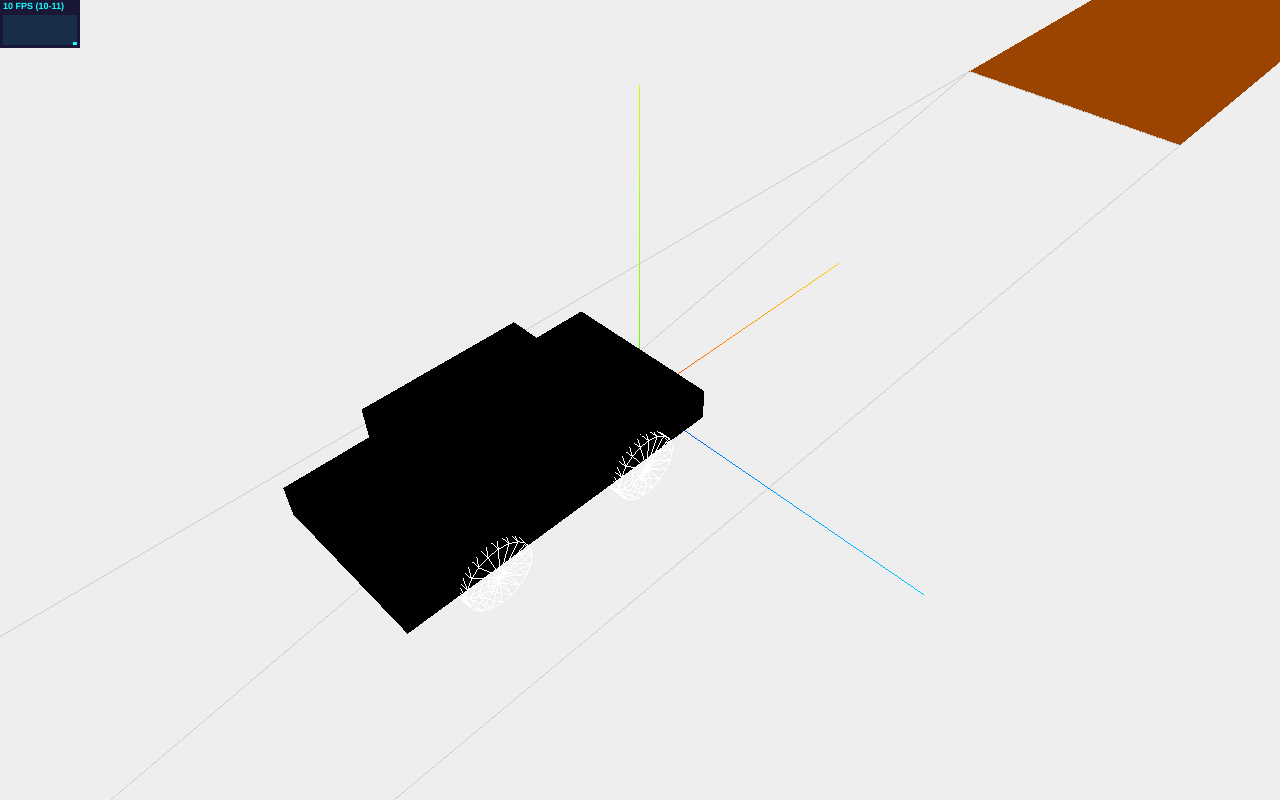
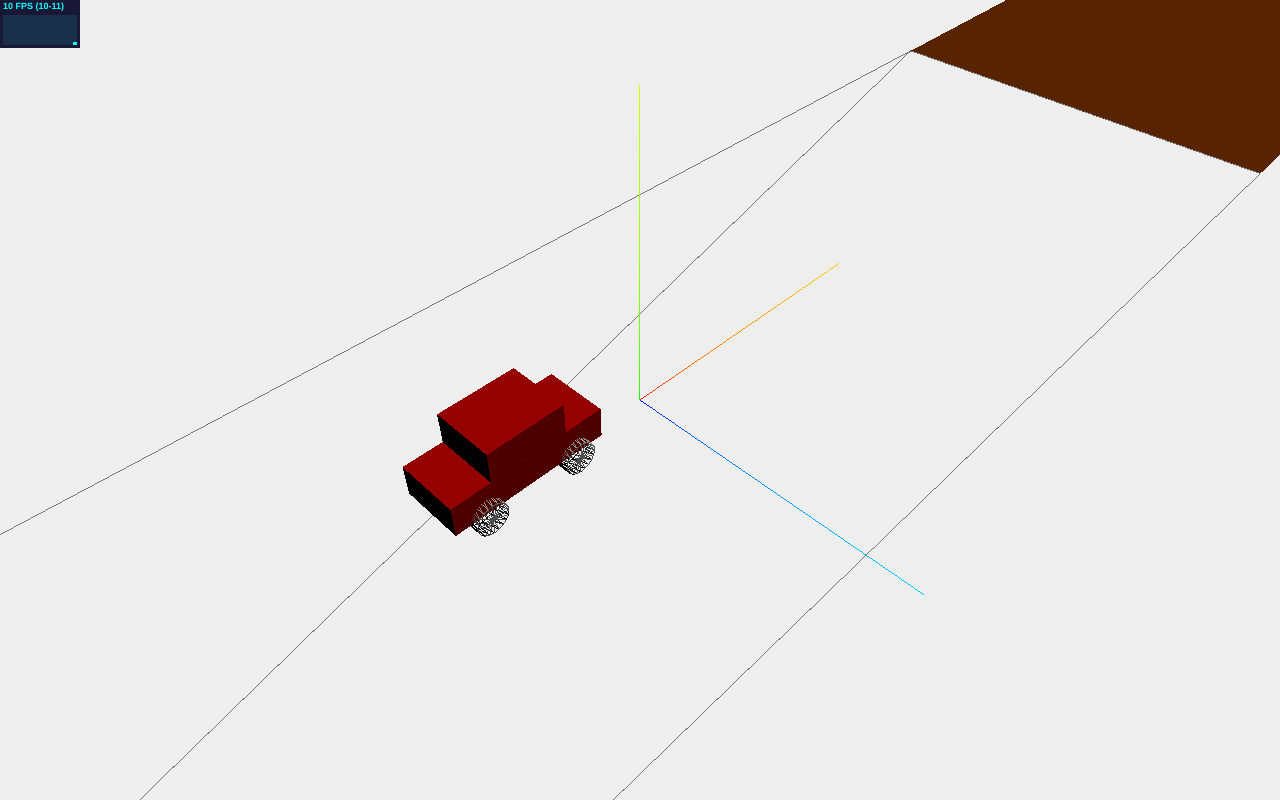
Before and after one commit to gxdragon/Study, a website: page views/index.html in a window 1280 px wide. Drawn offline with nearby package versions, Linux system fonts and the light colour scheme; animation ran at ten frames a second.

Commit message:
Modify  - Car Size  - Plane Size
2018. 08. 07. fin.

```diff
--- a/views/index.html
+++ b/views/index.html
@@ -19,21 +19,26 @@
 
         	var _planeSpeed = 1;
 			var _wheelSpeed = 0.1;
-			var _planeGeom = new THREE.PlaneGeometry(150, 20, 1, 1);
-			var _planeMaterial = new THREE.MeshBasicMaterial({color:0xcccccc, wireframe:true});
+			var _planeGeom = new THREE.PlaneGeometry(150, 33, 1, 1);
+			var _planeMaterial = new THREE.MeshLambertMaterial({color:0xcccccc, wireframe:true, shading: THREE.FlatShading});
 
             init();
             render();
 			function init(){
-				_renderer.setClearColor(0xEEEEEE);
+				_renderer.setClearColor(0xEEEEEE, 1.0);
 				_renderer.setSize(window.innerWidth, window.innerHeight);
-
+				_renderer.shadowMap.enabled = true;
 				var axes = new THREE.AxesHelper(20);
 				_scene.add(axes);
 
-				var light = new THREE.SpotLight(0xffffff);
-				light.position.set(-40, 60, -10);
-				_scene.add(light);
+
+                //Light Setting
+            	var directionalLight = new THREE.DirectionalLight( 0xffffff );
+                directionalLight.position.x = 5;
+                directionalLight.position.y = 20;
+                directionalLight.position.z = 5;
+                directionalLight.position.normalize();
+                _scene.add( directionalLight );
 
 
 				_oldPlane = new THREE.Mesh(_planeGeom, _planeMaterial);
@@ -41,6 +46,7 @@
 				_oldPlane.position.x = 30;
 				_oldPlane.position.y = 0;
 				_oldPlane.position.z = 0;
+				_oldPlane.receiveShadow = true;
 				_scene.add(_oldPlane);
 
 				createCar();
@@ -70,25 +76,27 @@
 				_oldPlane.position.x -= _planeSpeed;
 				if(_newPlane){
 					_newPlane.position.x -= _planeSpeed;
-					if(_newPlane.position.x==23){
+					if(_newPlane.position.x==29){
 						_scene.remove(_oldPlane);
-						_oldPlane = new THREE.Mesh(_planeGeom, new THREE.MeshBasicMaterial({color:0x003b9b}));
+						_oldPlane = new THREE.Mesh(_planeGeom, new THREE.MeshLambertMaterial({color:0x003b9b, shading: THREE.FlatShading}));
 						_oldPlane.rotation.x = -0.5 * Math.PI;
-						_oldPlane.position.x = 173;
+						_oldPlane.position.x = 179;
 						_oldPlane.position.y = 0;
 						_oldPlane.position.z = 0;
+						_oldPlane.receiveShadow = true;
 						_scene.add(_oldPlane);
 					}
 				}
-				if(_oldPlane.position.x==23){
+				if(_oldPlane.position.x==29){
 					if(_newPlane){
 						_scene.remove(_newPlane);
 					}
-					_newPlane = new THREE.Mesh(_planeGeom, new THREE.MeshBasicMaterial({color:0x9b4300}));
+					_newPlane = new THREE.Mesh(_planeGeom, new THREE.MeshLambertMaterial({color:0x9b4300, shading: THREE.FlatShading}));
 					_newPlane.rotation.x = -0.5 * Math.PI;
-					_newPlane.position.x = 173;
+					_newPlane.position.x = 179;
 					_newPlane.position.y = 0;
 					_newPlane.position.z = 0;
+					_newPlane.receiveShadow = true;
 					_scene.add(_newPlane);
 				}
 			}
@@ -97,26 +105,26 @@
 				var wheelGroup = new THREE.Group();
 				var boxGroup = new THREE.Group();
         		//2
-        		var geometry = new THREE.CylinderGeometry( 2, 2, 1, 20 );
-				var material = new THREE.MeshBasicMaterial( {color: 0xffffff, wireframe: true} );
+        		var geometry = new THREE.CylinderGeometry(1, 1, 1, 20 );
+				var material = new THREE.MeshLambertMaterial( {color: 0xffffff, wireframe: true, shading: THREE.FlatShading} );
 				_sphere1 = new THREE.Mesh( geometry, material );
 				_sphere2 = new THREE.Mesh( geometry, material );
 				_sphere1.rotation.x = -0.5 * Math.PI;
 				_sphere2.rotation.x = -0.5 * Math.PI;
-				_sphere1.position.x = 5;
-				_sphere1.position.z = 5;
-				_sphere2.position.x = -5;
-				_sphere2.position.z = 5;
+				_sphere1.position.x = 3;
+				_sphere1.position.z = 2;
+				_sphere2.position.x = -3;
+				_sphere2.position.z = 2;
 
 				wheelGroup.add(_sphere1);
 				wheelGroup.add(_sphere2);
 				wheelGroup.position.y=2;
 				wheelGroup.position.x=-10;
 
-        		geometry = new THREE.BoxGeometry(20,2,10 );
-				material = new THREE.MeshBasicMaterial( {color: 0x000000} );
+        		geometry = new THREE.BoxGeometry(10,2,4 );
+				material = new THREE.MeshLambertMaterial( {color: 0xff0000, shading: THREE.FlatShading} );
 				var b1 = new THREE.Mesh( geometry, material );
-        		geometry = new THREE.BoxGeometry(10,2,10 );
+        		geometry = new THREE.BoxGeometry(5,2,4 );
 				var b2 = new THREE.Mesh( geometry, material );
 				b1.position.y=1;
 				b2.position.y=3;
@@ -124,7 +132,9 @@
 				boxGroup.add(b2);
 				boxGroup.position.y=2;
 				boxGroup.position.x=-10;
-
+				b1.castShadow = true;
+				b2.castShadow = true;
+				boxGroup.castShadow = true;
 				_scene.add( wheelGroup );
 				_scene.add( boxGroup );
         	}
```
